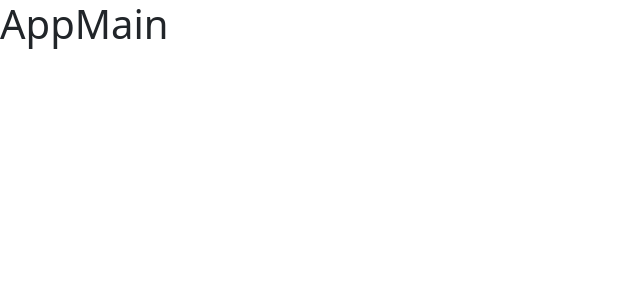
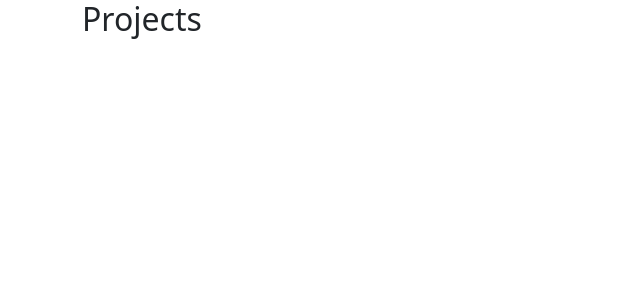
Before and after one commit to TanaraCavalcante/vite-boolfolio, a Vue app: page / in a window 1280 px wide. Shown: the top 300 px of the page, without its empty margins (0-640 px from the left). Built offline with nearby package versions, Linux system fonts and the light colour scheme.

Commit message:
template in AppMain

```diff
--- a/src/components/AppMain.vue
+++ b/src/components/AppMain.vue
@@ -1,16 +1,31 @@
 <script>
+//importo Axios
+import axios from 'axios';
 
 export default {
-  data() {
-    return {
+    name:"AppMain",
+    data() {
+        return {
 
+        }
+    },
+    methods:{
+        //Metodo para recuperar meus projetos da API
+        getProjects(){
+
+        }
     }
-  }
 }
 </script>
 
 <template>
-    <h1>AppMain</h1>
+    <div class="container">
+        <div class="row">
+            <div class="col-12">
+                <h2>Projects</h2>
+            </div>
+        </div>
+    </div>
 </template>
 
 <style scoped>
--- a/src/main.js
+++ b/src/main.js
@@ -1,5 +1,4 @@
 import { createApp } from 'vue'
-//import './style.css'
 import 'bootstrap/scss/bootstrap.scss';
 import App from './App.vue'
 
```
